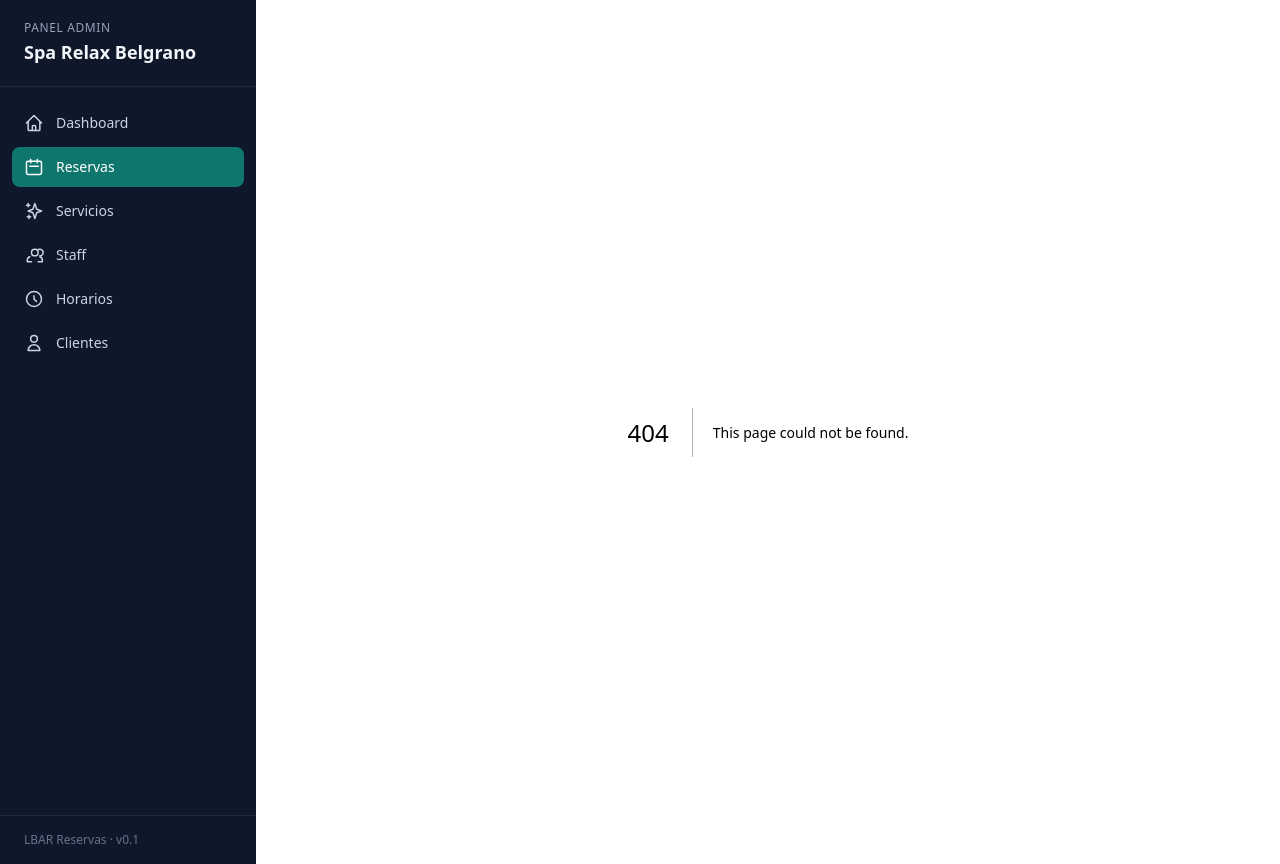
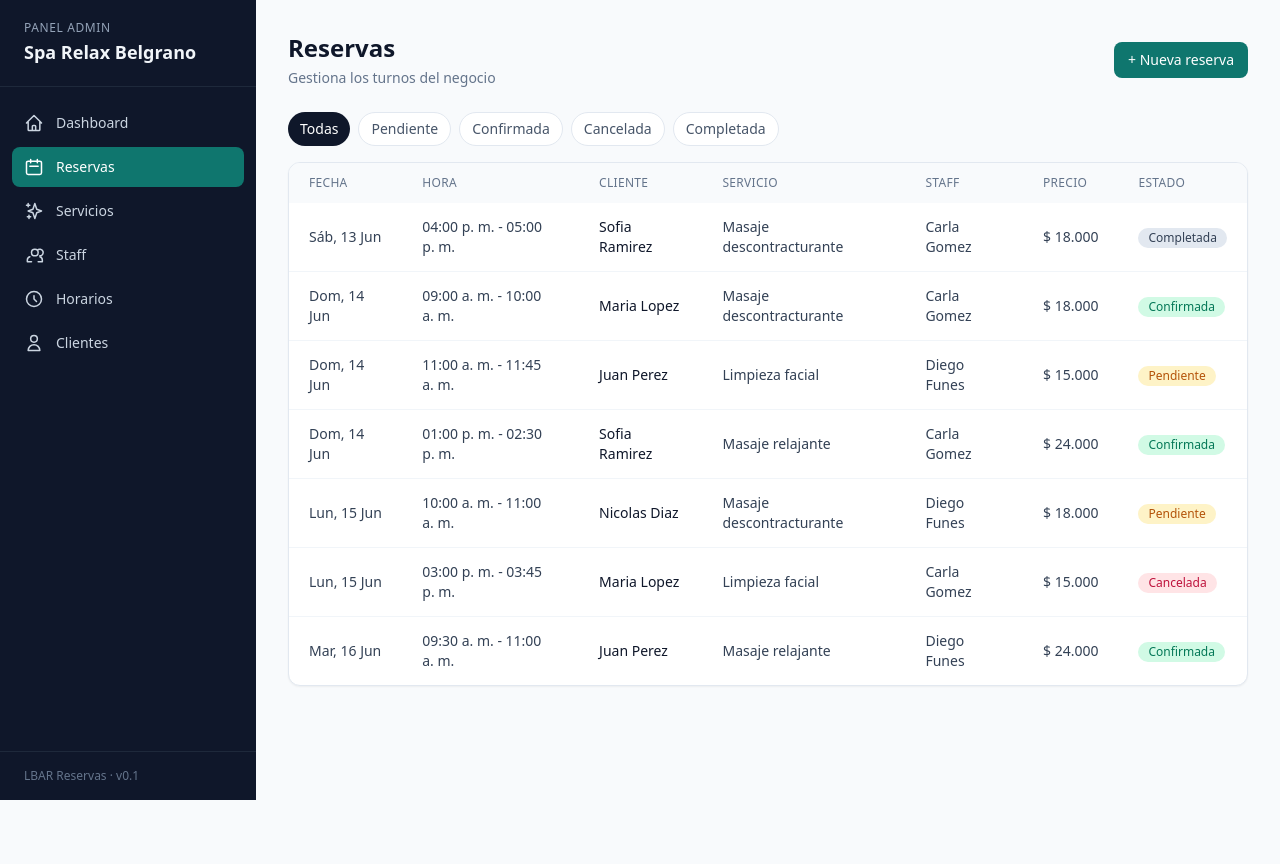
Before and after one commit to LBARIA96/lbar-admin, a Next.js app: page /reservas in a window 1280 px wide. Before the commit this address had no page. After the commit the page ends 800 px from the top, so only its background shows below. Built offline with nearby package versions, Linux system fonts and the light colour scheme.

Commit message:
Create page.js

```diff
--- /dev/null
+++ b/app/reservas/page.js
@@ -0,0 +1,62 @@
+import { appointments, customerName, serviceName, staffName, money } from '../lib/data';
+import { PageHeader, Card, StatusBadge, Button } from '../components/ui';
+
+function fmtDate(iso) {
+  return new Date(iso).toLocaleDateString('es-AR', { weekday: 'short', day: '2-digit', month: 'short' });
+}
+function fmtTime(iso) {
+  return new Date(iso).toLocaleTimeString('es-AR', { hour: '2-digit', minute: '2-digit' });
+}
+
+const filters = ['Todas', 'Pendiente', 'Confirmada', 'Cancelada', 'Completada'];
+
+export default function ReservasPage() {
+  const rows = [...appointments].sort((a, b) => new Date(a.starts_at) - new Date(b.starts_at));
+  return (
+    <div>
+      <PageHeader
+        title="Reservas"
+        subtitle="Gestiona los turnos del negocio"
+        action={<Button>+ Nueva reserva</Button>}
+      />
+      <div className="flex gap-2 mb-4">
+        {filters.map((f, i) => (
+          <button
+            key={f}
+            className={`px-3 py-1.5 rounded-full text-sm font-medium ${i === 0 ? 'bg-slate-900 text-white' : 'bg-white text-slate-600 border border-slate-200 hover:bg-slate-50'}`}
+          >
+            {f}
+          </button>
+        ))}
+      </div>
+      <Card className="overflow-hidden">
+        <table className="w-full text-sm">
+          <thead>
+            <tr className="bg-slate-50 text-left text-slate-500 text-xs uppercase tracking-wide">
+              <th className="px-5 py-3 font-medium">Fecha</th>
+              <th className="px-5 py-3 font-medium">Hora</th>
+              <th className="px-5 py-3 font-medium">Cliente</th>
+              <th className="px-5 py-3 font-medium">Servicio</th>
+              <th className="px-5 py-3 font-medium">Staff</th>
+              <th className="px-5 py-3 font-medium">Precio</th>
+              <th className="px-5 py-3 font-medium">Estado</th>
+            </tr>
+          </thead>
+          <tbody className="divide-y divide-slate-100">
+            {rows.map((a) => (
+              <tr key={a.id} className="hover:bg-slate-50">
+                <td className="px-5 py-3.5 text-slate-700 capitalize">{fmtDate(a.starts_at)}</td>
+                <td className="px-5 py-3.5 text-slate-700">{fmtTime(a.starts_at)} - {fmtTime(a.ends_at)}</td>
+                <td className="px-5 py-3.5 font-medium text-slate-900">{customerName(a.customer_id)}</td>
+                <td className="px-5 py-3.5 text-slate-700">{serviceName(a.service_id)}</td>
+                <td className="px-5 py-3.5 text-slate-700">{staffName(a.staff_id)}</td>
+                <td className="px-5 py-3.5 text-slate-700">{money(a.price)}</td>
+                <td className="px-5 py-3.5"><StatusBadge status={a.status} /></td>
+              </tr>
+            ))}
+          </tbody>
+        </table>
+      </Card>
+    </div>
+  );
+}
```
